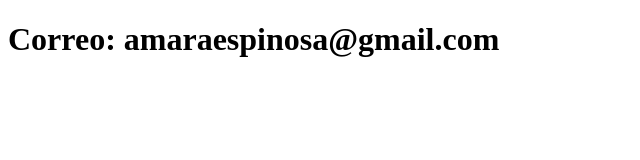
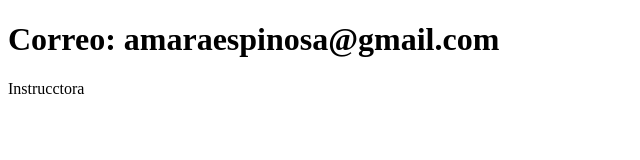
Before and after one commit to TianMo33/sistema-de-registro, a plain HTML site: page contacto.html in a window 1280 px wide. Shown: the full height of the page, 0-640 px from the left. Drawn offline with Linux system fonts and the light colour scheme.

Commit message:
Actualiza el contacto

```diff
--- a/contacto.html
+++ b/contacto.html
@@ -7,5 +7,6 @@
 </head>
 <body>
     <h1>Correo: amaraespinosa@gmail.com</h1>
+    <p>Instrucctora</p>
 </body>
 </html>
```
